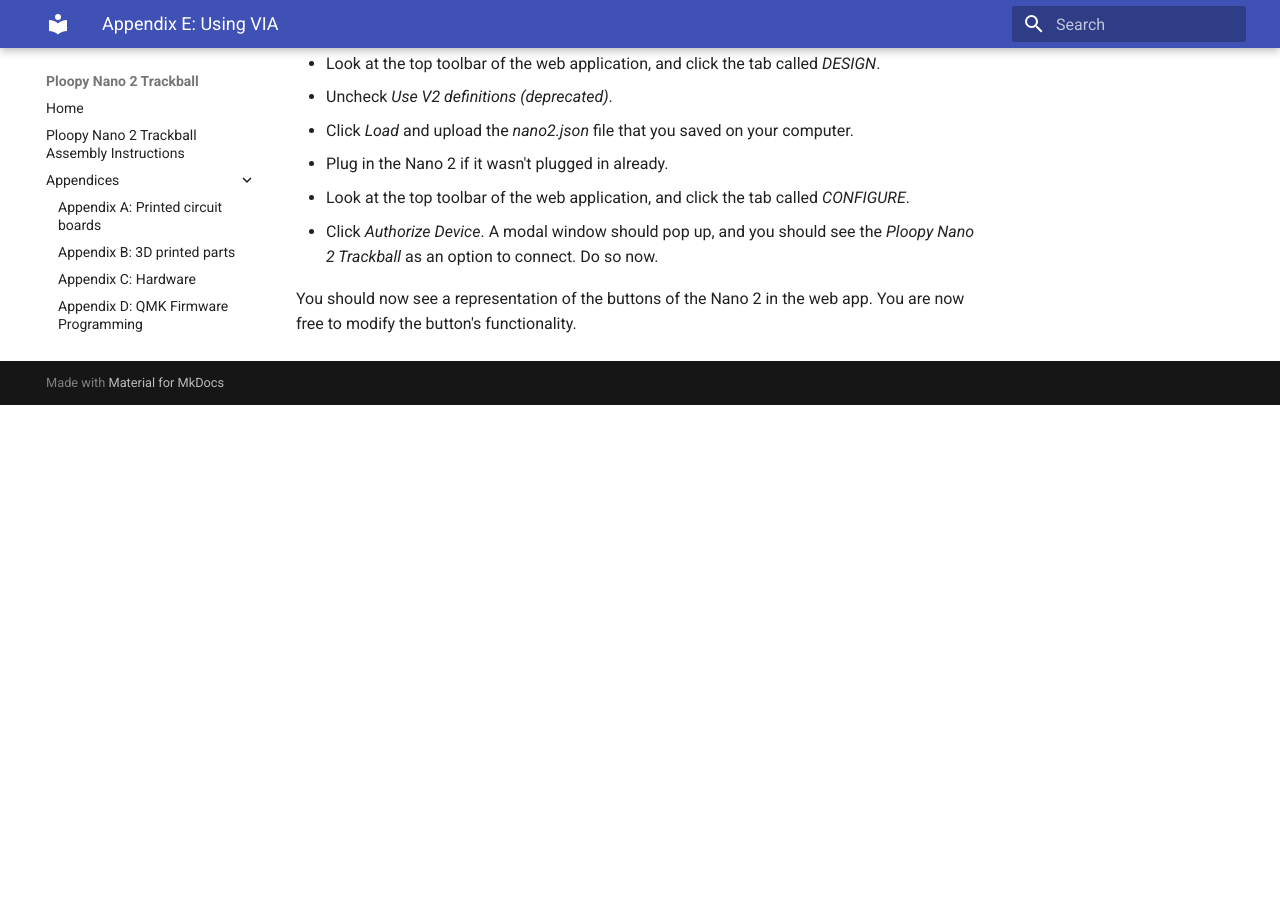
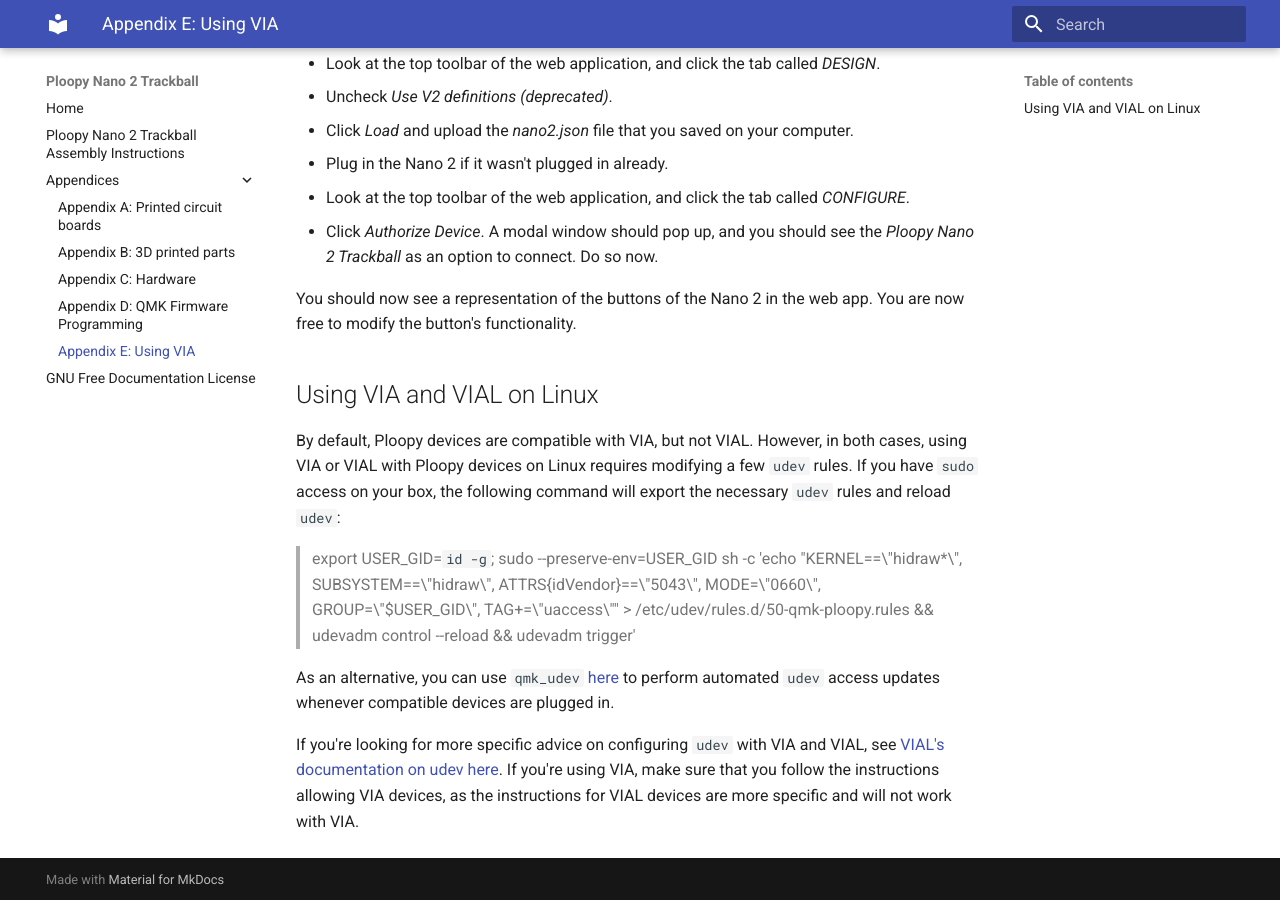
Before and after one commit to ploopyco/nano-2-trackball, an MkDocs documentation site: the page built from docs/appendices/via.md, in a window 1280 px wide and 900 px high, scrolled down 924 px. Built offline with MkDocs 1.6.1 and Material for MkDocs 9.7.7, drawn with Linux system fonts in a browser that asks for light colours; before the commit the page ends 1329 px from its top, so only the background shows below that; some of the changed text lies outside the part shown.

Commit message:
Update via.md

```diff
--- a/docs/appendices/via.md
+++ b/docs/appendices/via.md
@@ -45,3 +45,14 @@ Begin by copying and pasting the following into a text file, saving it as *nano2
 - Click *Authorize Device*. A modal window should pop up, and you should see the *Ploopy Nano 2 Trackball* as an option to connect. Do so now.
 
 You should now see a representation of the buttons of the Nano 2 in the web app. You are now free to modify the button's functionality.
+
+
+## Using VIA and VIAL on Linux
+
+By default, Ploopy devices are compatible with VIA, but not VIAL. However, in both cases, using VIA or VIAL with Ploopy devices on Linux requires modifying a few `udev` rules. If you have `sudo` access on your box, the following command will export the necessary `udev` rules and reload `udev`:
+
+> export USER_GID=`id -g`; sudo --preserve-env=USER_GID sh -c 'echo "KERNEL==\"hidraw*\", SUBSYSTEM==\"hidraw\", ATTRS{idVendor}==\"5043\", MODE=\"0660\", GROUP=\"$USER_GID\", TAG+=\"uaccess\"" > /etc/udev/rules.d/50-qmk-ploopy.rules && udevadm control --reload && udevadm trigger'
+
+As an alternative, you can use `qmk_udev` [here](https://github.com/qmk/qmk_udev) to perform automated `udev` access updates whenever compatible devices are plugged in.
+
+If you're looking for more specific advice on configuring `udev` with VIA and VIAL, see [VIAL's documentation on udev here](https://get.vial.today/manual/linux-udev.html#generalized-via-udev-rule). If you're using VIA, make sure that you follow the instructions allowing VIA devices, as the instructions for VIAL devices are more specific and will not work with VIA.
```
